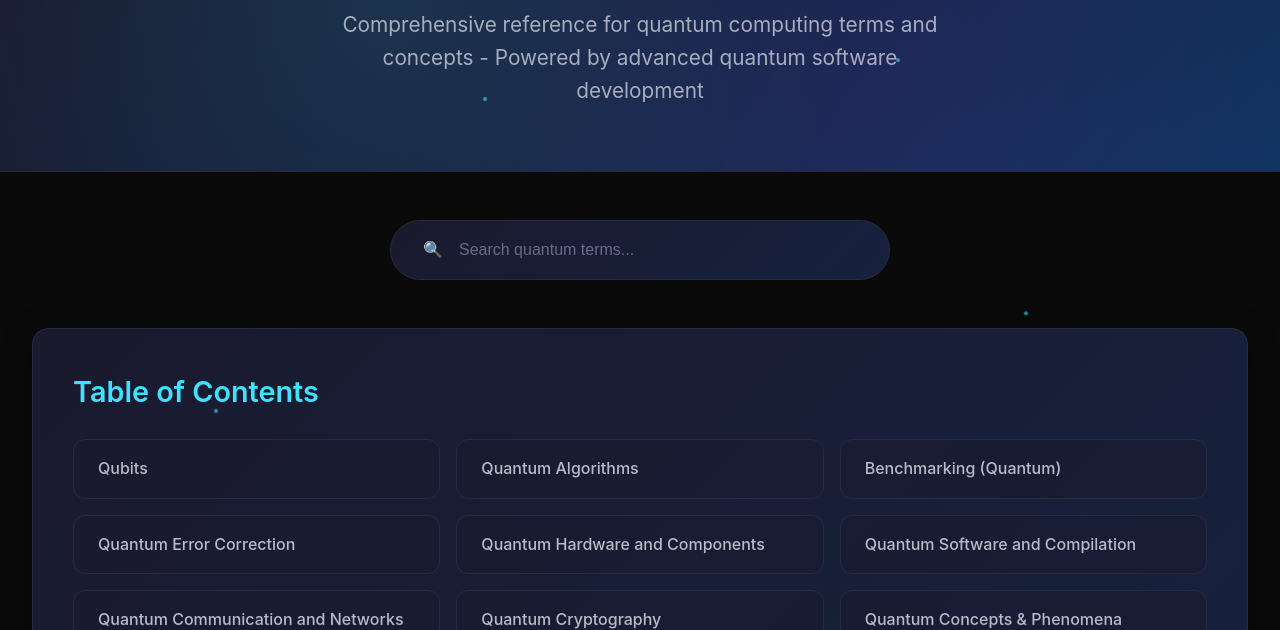
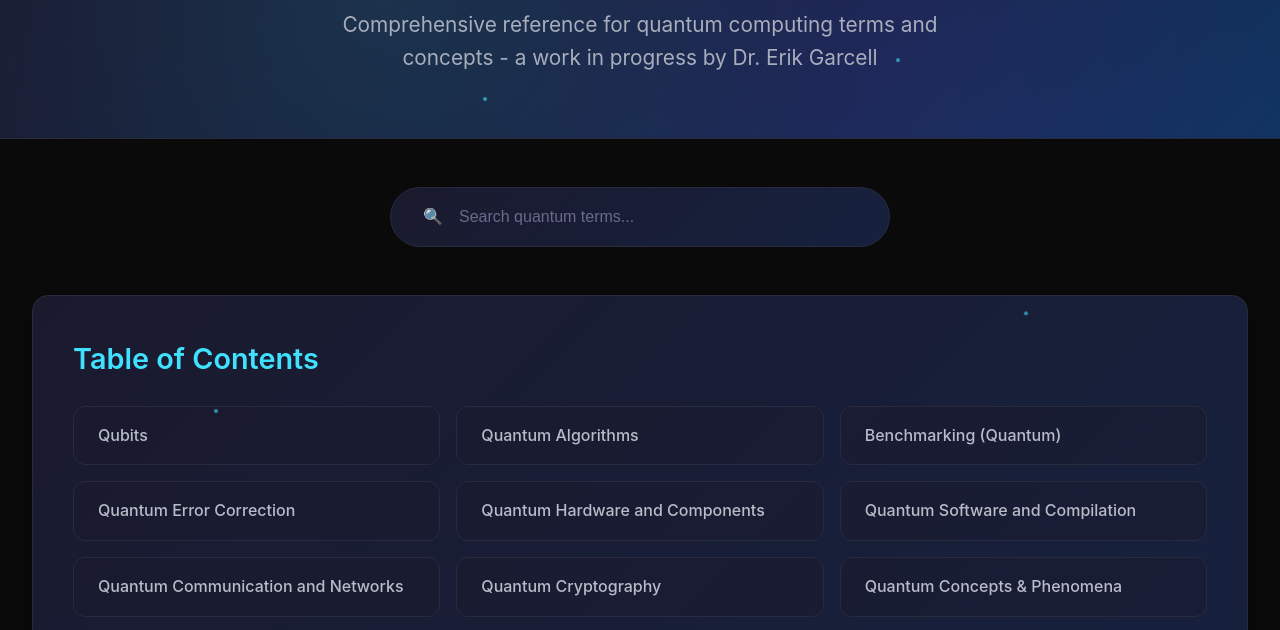
Before and after one commit to QuantumDali/QuantumDali.github.io, a plain HTML site: page index.html in a window 1280 px wide. Shown: the part 162-792 px from the top of the page. Drawn offline with Linux system fonts and the light colour scheme.

Commit message:
Update index.html

```diff
--- a/index.html
+++ b/index.html
@@ -454,7 +454,7 @@
     <div class="container">
         <div class="header">
             <h1>Quantum Computing Dictionary</h1>
-            <p>Comprehensive reference for quantum computing terms and concepts - Powered by advanced quantum software development</p>
+            <p>Comprehensive reference for quantum computing terms and concepts - a work in progress by Dr. Erik Garcell</p>
         </div>
 
         <div class="content">
```
